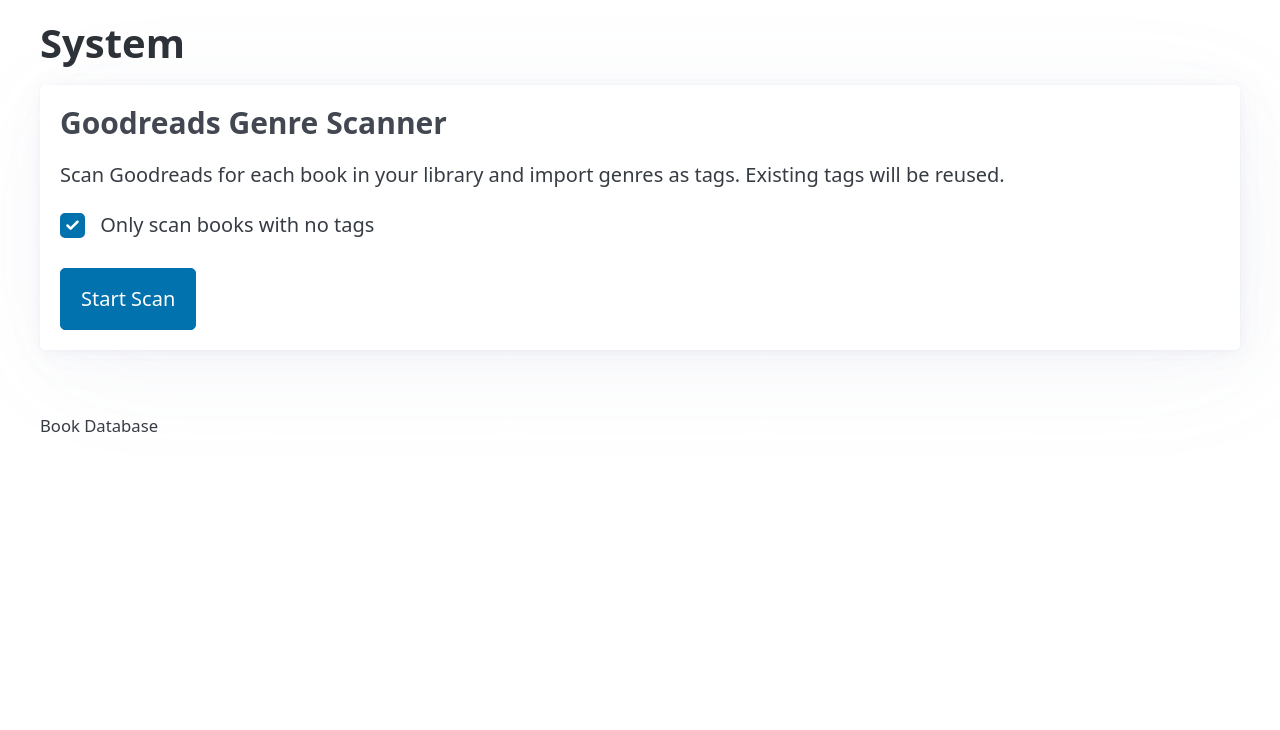
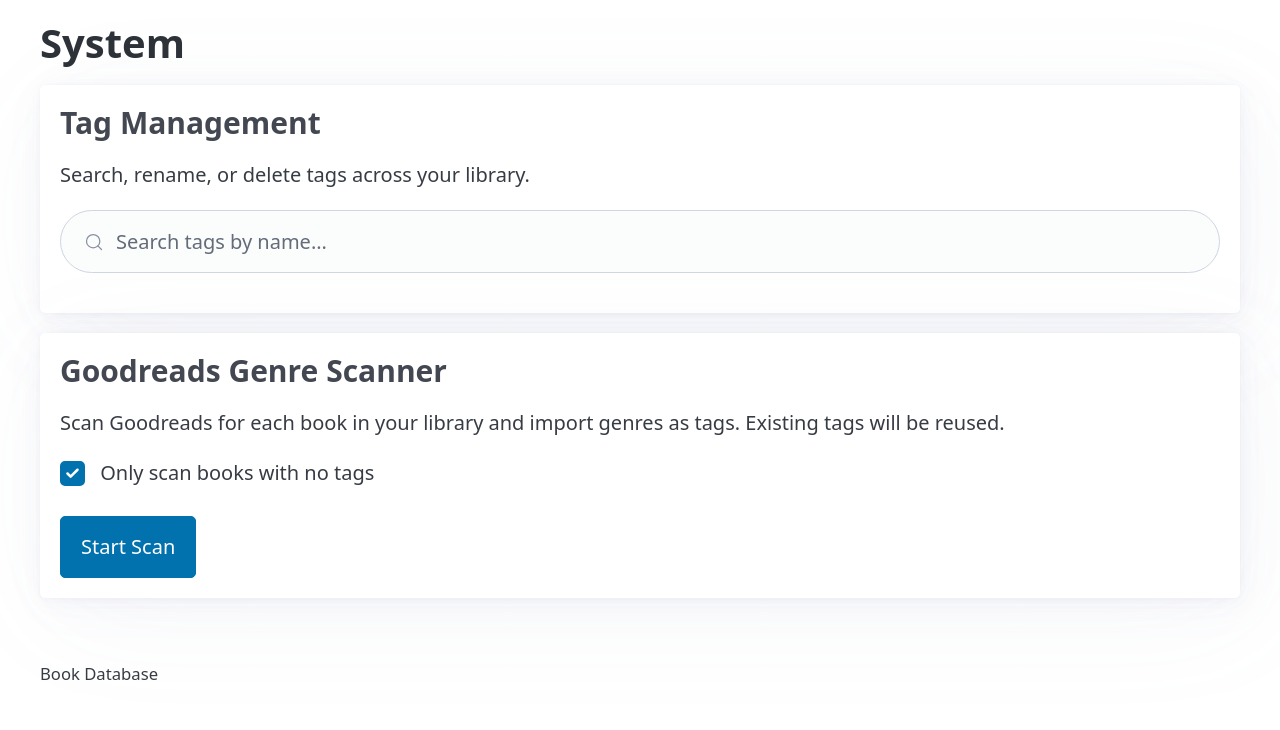
Before and after one commit to wyldphyre/bookdatabase, a Flask app: page /system in a window 1280 px wide. Shown: the part 70-800 px from the top of the page. Run offline with Flask 3, Linux system fonts and the light colour scheme; some libraries are stand-ins or nearby versions.

Commit message:
Add tag management utility to System page
Search, rename, and delete tags with inline editing via htmx.
Shows usage counts (books, authors, series) per tag.

Co-Authored-By: Claude Opus 4.6 <noreply@anthropic.com>

```diff
--- a/app.py
+++ b/app.py
@@ -984,6 +984,40 @@ def tag_quick_add():
     return render_template('books/_tag_chip.html', tag=tag)
 
 
+@app.route('/system/tags/search')
+def system_tag_search():
+    query = request.args.get('q', '').strip()
+    if len(query) < 1:
+        return ''
+    tags = Tag.query.filter(Tag.name.ilike(f'%{query}%')).order_by(Tag.name).limit(50).all()
+    return render_template('system/_tag_results.html', tags=tags, query=query)
+
+
+@app.route('/system/tags/<int:id>/rename', methods=['POST'])
+def system_tag_rename(id):
+    tag = Tag.query.get_or_404(id)
+    new_name = request.form.get('name', '').strip()
+    if not new_name:
+        return render_template('system/_tag_row.html', tag=tag, error='Name is required')
+    existing = Tag.query.filter(Tag.name.ilike(new_name), Tag.id != id).first()
+    if existing:
+        return render_template('system/_tag_row.html', tag=tag, error=f'A tag named "{existing.name}" already exists')
+    tag.name = new_name
+    db.session.commit()
+    return render_template('system/_tag_row.html', tag=tag)
+
+
+@app.route('/system/tags/<int:id>/delete', methods=['DELETE', 'POST'])
+def system_tag_delete(id):
+    tag = Tag.query.get_or_404(id)
+    tag.books = []
+    tag.authors = []
+    tag.series = []
+    db.session.delete(tag)
+    db.session.commit()
+    return ''
+
+
 @app.route('/authors/<int:id>/delete', methods=['DELETE', 'POST'])
 def author_delete(id):
     author = Author.query.get_or_404(id)
--- a/static/css/style.css
+++ b/static/css/style.css
@@ -984,3 +984,28 @@ ul.tag-search-results {
 .scan-log-entry.found {
     color: var(--pico-ins-color);
 }
+
+/* Tag management table */
+.system-tag-table {
+    margin-top: 1rem;
+}
+
+.system-tag-table td,
+.system-tag-table th {
+    padding: 0.5rem 0.75rem;
+    vertical-align: middle;
+}
+
+.tag-rename-form {
+    margin: 0;
+}
+
+.tag-rename-form input[type="text"] {
+    margin: 0;
+    padding: 0.25rem 0.5rem;
+}
+
+.tag-rename-form button {
+    padding: 0.25rem 0.5rem;
+    margin: 0;
+}
--- a/templates/system.html
+++ b/templates/system.html
@@ -4,6 +4,22 @@
 
 {% block content %}
 <h1>System</h1>
+
+<article>
+    <h3>Tag Management</h3>
+    <p>Search, rename, or delete tags across your library.</p>
+
+    <input type="search"
+           id="system-tag-search"
+           name="q"
+           placeholder="Search tags by name..."
+           autocomplete="off"
+           hx-get="{{ url_for('system_tag_search') }}"
+           hx-trigger="input changed delay:200ms"
+           hx-target="#system-tag-results">
+
+    <div id="system-tag-results"></div>
+</article>
 
 <article>
     <h3>Goodreads Genre Scanner</h3>
@@ -15,6 +31,17 @@
 </article>
 
 <script>
+function startRename(tagId) {
+    document.getElementById('tag-name-' + tagId).hidden = true;
+    document.getElementById('tag-rename-form-' + tagId).hidden = false;
+    document.querySelector('#tag-rename-form-' + tagId + ' input[name="name"]').focus();
+}
+
+function cancelRename(tagId) {
+    document.getElementById('tag-name-' + tagId).hidden = false;
+    document.getElementById('tag-rename-form-' + tagId).hidden = true;
+}
+
 // Preserve scan log scroll position across htmx polling swaps
 document.addEventListener('htmx:beforeSwap', function(e) {
     if (e.detail.target.id === 'scan-area') {
```
Also changed, not shown: templates/system/_tag_results.html (added, +20 -0 lines), templates/system/_tag_row.html (added, +33 -0 lines).
